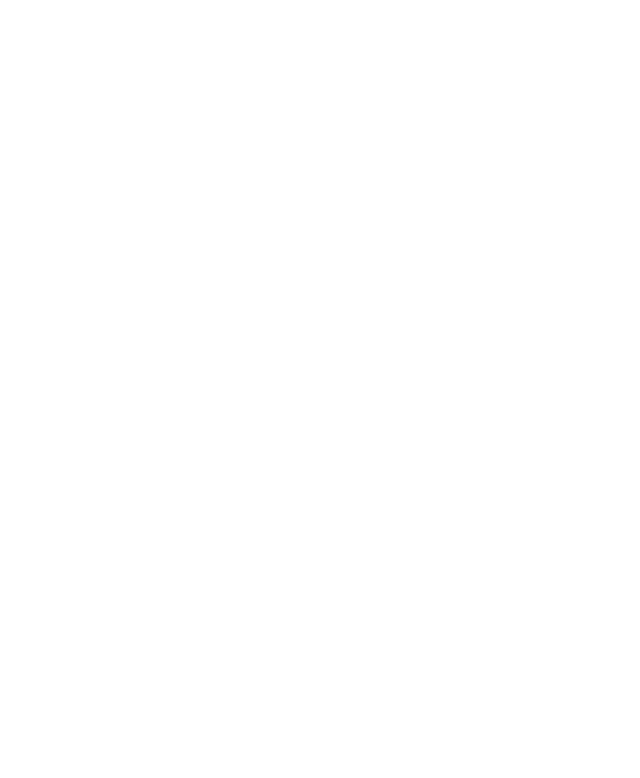
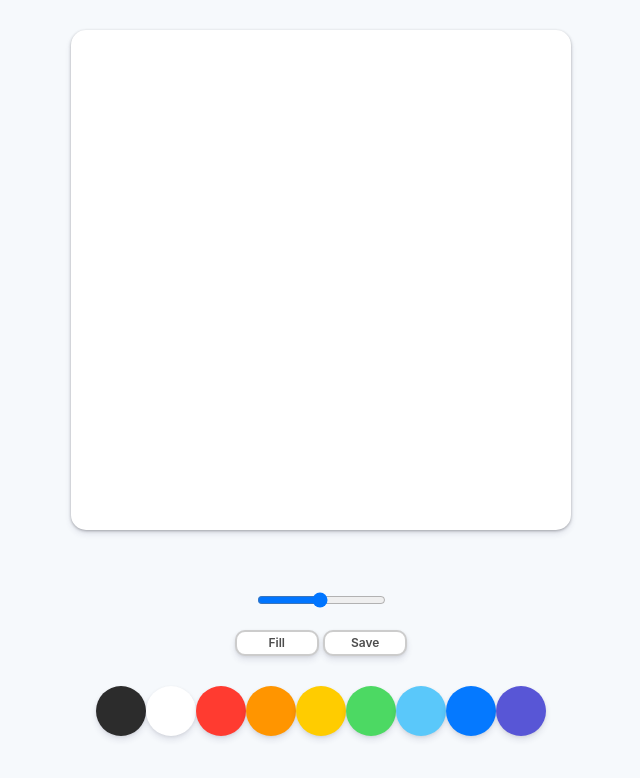
Before and after one commit to gwbaik9717/paint_nomad_coder, a plain HTML site: page index.html in a window 1280 px wide. Shown: the whole page, without its empty margins (319-959 px from the left). Drawn offline with Linux system fonts and the light colour scheme.

Commit message:
style completed

```diff
--- a/index.html
+++ b/index.html
@@ -10,7 +10,30 @@
 </head>
 
 <body>
+    <canvas id="jsCanvas" class="canvas"></canvas>
+    <div class="controls">
+        <div class="controls__range">
+            <input type="range" id="jsRange" min="0.1" max="5.0" value="2.5" step="0.1">
+        </div>
 
+
+        <div class="controls__btns">
+            <button id="jsMode">Fill</button>
+            <button id="jsSave">Save</button>
+        </div>
+
+        <div class="controls__colors" id="jsColors">
+            <div class="controls__color" style="background-color: #2c2c2c;"></div>
+            <div class="controls__color" style="background-color: #fff;"></div>
+            <div class="controls__color" style="background-color: #ff3b30;"></div>
+            <div class="controls__color" style="background-color: #ff9500;"></div>
+            <div class="controls__color" style="background-color: #ffcc00;"></div>
+            <div class="controls__color" style="background-color: #4cd963;"></div>
+            <div class="controls__color" style="background-color: #5ac8fa;"></div>
+            <div class="controls__color" style="background-color: #0579ff;"></div>
+            <div class="controls__color" style="background-color: #5856d6;"></div>
+        </div>
+    </div>
     <script src="./app.js"></script>
 </body>
 
--- /dev/null
+++ b/reset.css
@@ -0,0 +1,135 @@
+/* http://meyerweb.com/eric/tools/css/reset/
+   v2.0 | 20110126
+   License: none (public domain)
+*/
+
+html,
+body,
+div,
+span,
+applet,
+object,
+iframe,
+h1,
+h2,
+h3,
+h4,
+h5,
+h6,
+p,
+blockquote,
+pre,
+a,
+abbr,
+acronym,
+address,
+big,
+cite,
+code,
+del,
+dfn,
+em,
+img,
+ins,
+kbd,
+q,
+s,
+samp,
+small,
+strike,
+strong,
+sub,
+sup,
+tt,
+var,
+b,
+u,
+i,
+center,
+dl,
+dt,
+dd,
+ol,
+ul,
+li,
+fieldset,
+form,
+label,
+legend,
+table,
+caption,
+tbody,
+tfoot,
+thead,
+tr,
+th,
+td,
+article,
+aside,
+canvas,
+details,
+embed,
+figure,
+figcaption,
+footer,
+header,
+hgroup,
+menu,
+nav,
+output,
+ruby,
+section,
+summary,
+time,
+mark,
+audio,
+video {
+    margin: 0;
+    padding: 0;
+    border: 0;
+    font-size: 100%;
+    font: inherit;
+    vertical-align: baseline;
+}
+
+/* HTML5 display-role reset for older browsers */
+article,
+aside,
+details,
+figcaption,
+figure,
+footer,
+header,
+hgroup,
+menu,
+nav,
+section {
+    display: block;
+}
+
+body {
+    line-height: 1;
+}
+
+ol,
+ul {
+    list-style: none;
+}
+
+blockquote,
+q {
+    quotes: none;
+}
+
+blockquote:before,
+blockquote:after,
+q:before,
+q:after {
+    content: '';
+    content: none;
+}
+
+table {
+    border-collapse: collapse;
+    border-spacing: 0;
+}
--- a/styles.css
+++ b/styles.css
@@ -0,0 +1,67 @@
+@import "./reset.css";
+
+body {
+    background-color: #f6f9fc;
+    font-family: -apple-system, BlinkMacSystemFont, 'Segoe UI', Roboto, Oxygen, Ubuntu, Cantarell, 'Open Sans', 'Helvetica Neue', sans-serif;
+    display: flex;
+    flex-direction: column;
+    align-items: center;
+    padding: 30px 0;
+}
+
+.canvas {
+    width: 500px;
+    height: 500px;
+    border-radius: 15px;
+    box-shadow: 0 4px 6px rgba(50, 50, 93, 0.11), 0 1px 3px rgba(0, 0, 0, .3);
+    background-color: white;
+}
+
+.controls {
+    margin-top: 60px;
+    display: flex;
+    flex-direction: column;
+    align-items: center;
+}
+
+.controls .controls__range {
+    margin-bottom: 20px;
+
+}
+
+.controls .controls__btns {
+    margin-bottom: 30px;
+}
+
+.controls .controls__btns button {
+    all: unset;
+    cursor: pointer;
+    background-color: white;
+    padding: 5px 0px;
+    width: 80px;
+    text-align: center;
+    border-radius: 10px;
+    box-shadow: 0 4px 6px rgba(50, 50, 93, .11), 0 1px 3px rgba(0, 0, 0, .08);
+    border: 2px solid rgba(0, 0, 0, .2);
+    color: rgba(0, 0, 0, .7);
+    font-weight: 600;
+    font-size: 12px;
+}
+
+.controls .controls__btns button:hover {
+    background-color: #767676;
+    color: white;
+}
+
+
+.controls .controls__colors {
+    display: flex;
+}
+
+.controls .controls__colors .controls__color {
+    width: 50px;
+    height: 50px;
+    box-shadow: 0 4px 6px rgba(50, 50, 93, .11), 0 1px 3px rgba(0, 0, 0, .08);
+    border-radius: 50%;
+    cursor: pointer;
+}
```
